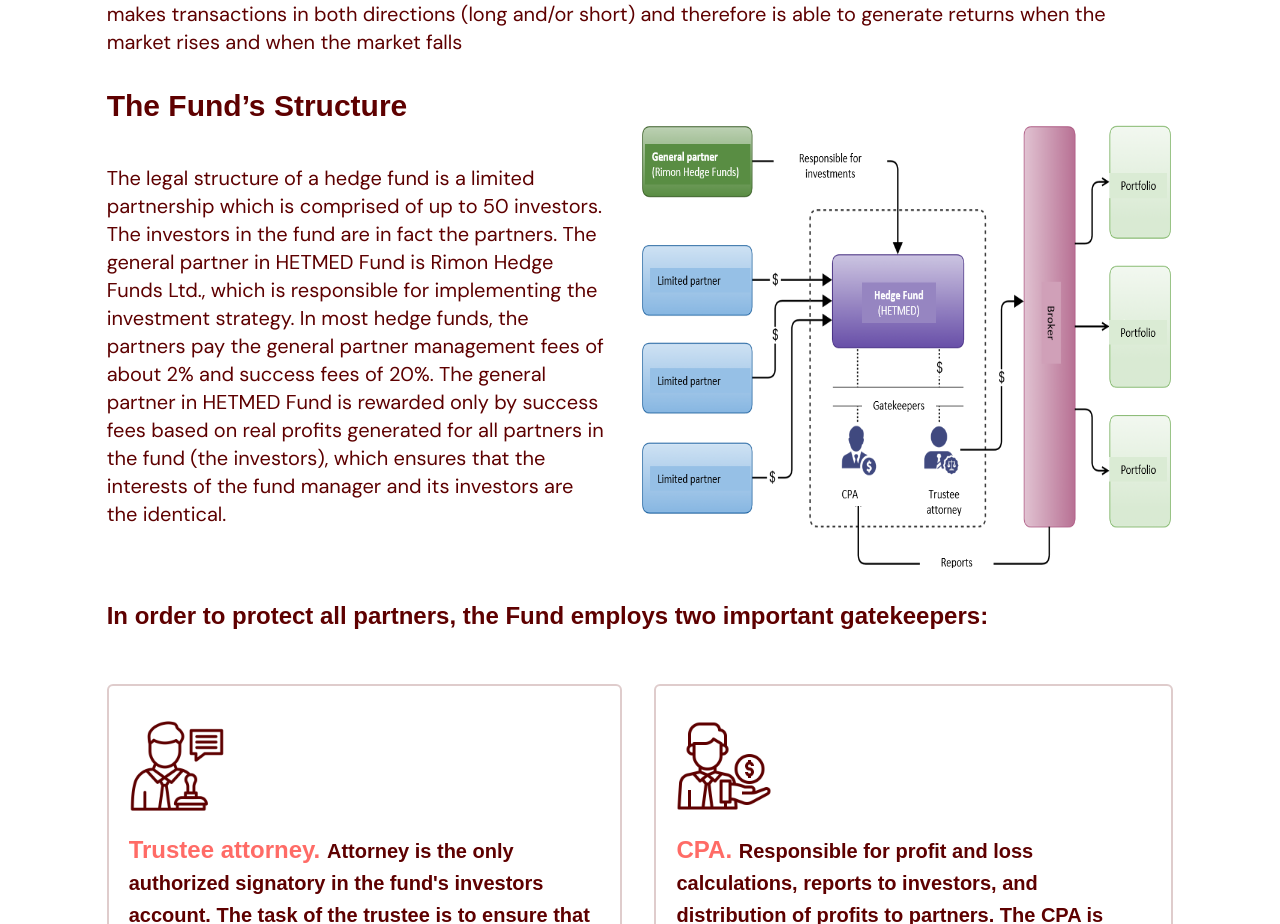
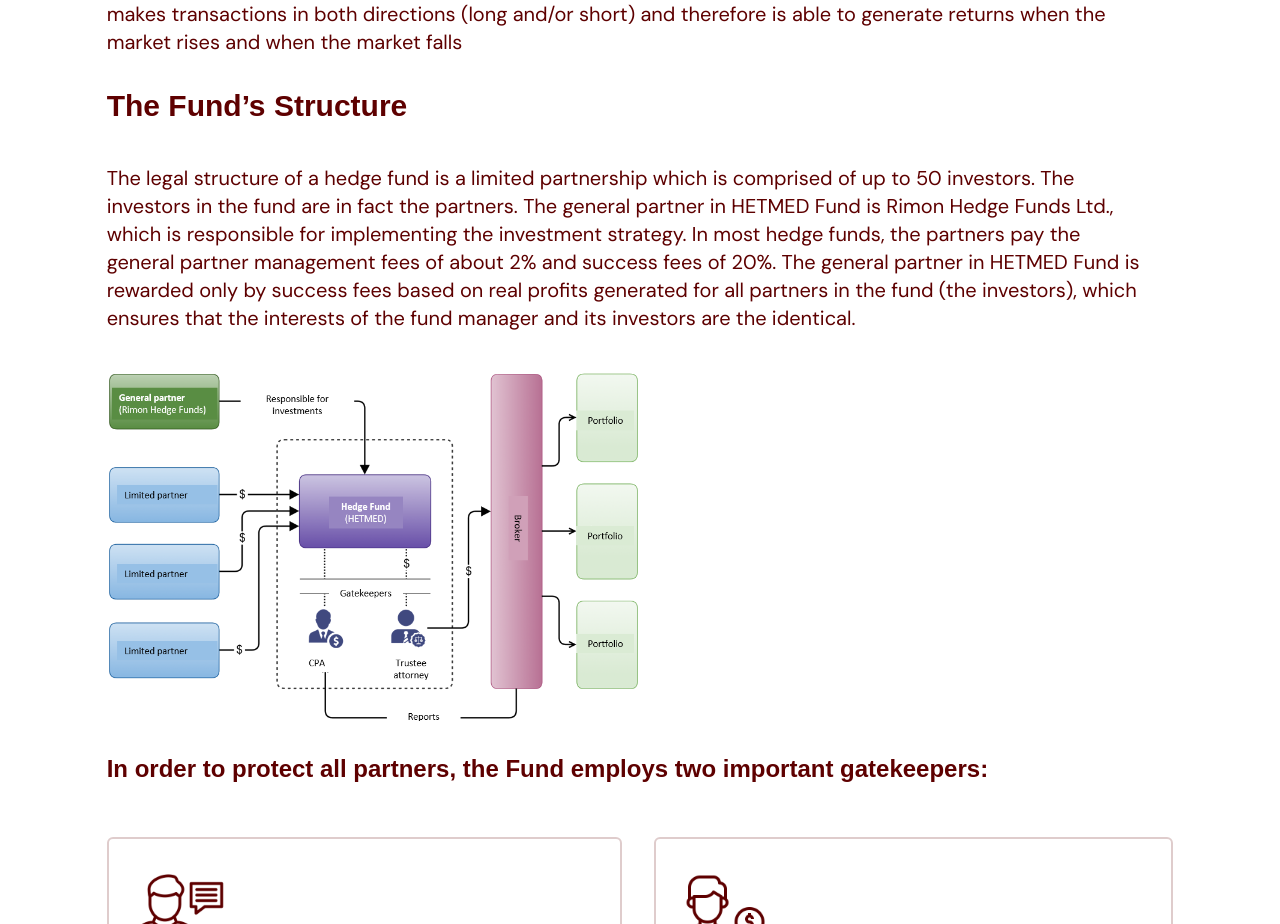
Before and after one commit to Karin-Goldin/Rimon-project, a React (Vite) app: page / in a window 1280 px wide. Shown: the part 9009-9933 px from the top of the page. Built offline with nearby package versions, Linux system fonts and the light colour scheme.

Commit message:
mobile adjustment

```diff
--- a/src/scenes/whatIsAHedgeFund/index.tsx
+++ b/src/scenes/whatIsAHedgeFund/index.tsx
@@ -46,7 +46,7 @@
           </div>
           {/* Image Section */}
           <HText2>The Fund’s Structure</HText2>
-          <div className=" mb-8 mx-0 flex-col flex md:flex-row">
+          <div className=" mb-8 mx-0 flex-col flex md:flex-col">
             <p className="my-5  py-5 text-xl pr-8">
               The legal structure of a hedge fund is a limited partnership which
               is comprised of up to 50 investors. The investors in the fund are
@@ -66,7 +66,7 @@
             In order to protect all partners, the Fund employs two important
             gatekeepers:
           </Htext3>
-          <div className="flex gap-8 my-10">
+          <div className="flex flex-col md:flex-row gap-8 my-10">
             <div className="mt-3 py-3 rounded-md border-2 border-gray-100 px-5 py-16">
               <img src={advisor} alt="Personal" className="w-24 my-5" />
               <Htext3Pink>
```
